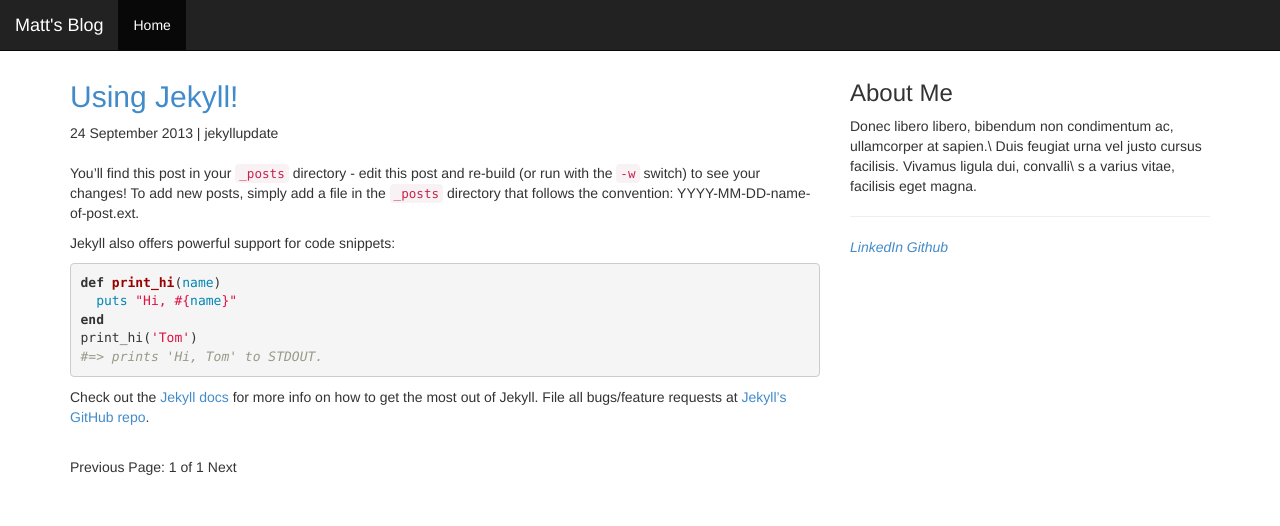
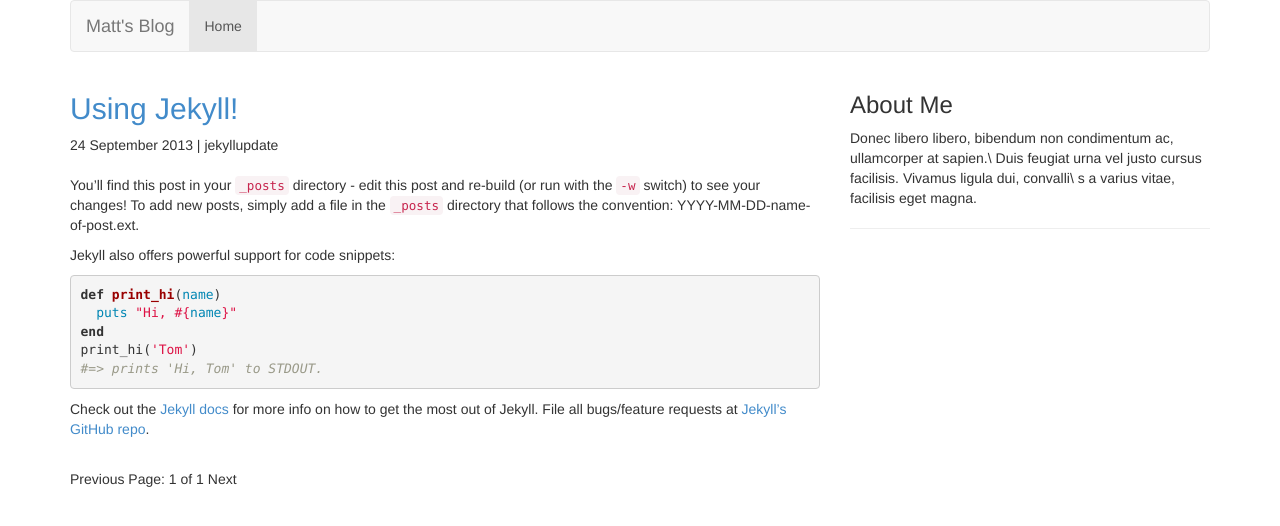
Before and after one commit to mhowell/mhowell.github.io, a Jekyll site: the page built from index.html, in a window 1280 px wide. Shown: the top 526 px of the page. Built offline with Jekyll 4.4.1, drawn with Linux system fonts in a browser that asks for light colours; nearby versions of some CDN libraries; Markdown is read by kramdown in place of the engine named in the settings; the list of posts is cut into pages by our own code.

Commit message:
Update Nav Bar and social links

```diff
--- a/_includes/header.html
+++ b/_includes/header.html
@@ -1,4 +1,6 @@
-<nav class="navbar navbar-inverse navbar-fixed-top" role="navigation">
+<div class="navbar-wrapper">
+<nav class="navbar navbar-default" role="navigation">
+	<div class="contianer">
 	<div class="navbar-header">
 	  	<button type="button" class="navbar-toggle" data-toggle="collapse" data-target=".navbar-collapse">
 	    	<span class="icon-bar"></span>
@@ -12,4 +14,6 @@
 	 		<li class="active"><a href="/">Home</a></li>
 	 	</ul>
 	 </div>
+	 </div>
 </nav>
+</div>
--- a/_includes/sidebar.html
+++ b/_includes/sidebar.html
@@ -7,6 +7,6 @@
 s a varius vitae, facilisis eget magna.</p>
 
 <hr>
-<a class="social" target="_blank" href="http://www.linkedin.com/pub/matthew-howell/13/746/743"><i class="icon-linkedin-sign icon-large"> LinkedIn</i></a>
-<a class="social" target="_blank" href="http://github.com/mhowell"><i class="icon-github-sign icon-large"> Github</i></a>
+<a class="social" target="_blank" href="http://www.linkedin.com/pub/matthew-howell/13/746/743" data-toggle="tooltip" title="LinkedIn"><i class="icon-linkedin-sign icon-2x"></i></a>
+<a class="social" target="_blank" href="http://github.com/mhowell" data-toggle="tooltip" title="Github"><i class="icon-github-sign icon-2x"></i></a>
 </section>
--- a/_layouts/default.html
+++ b/_layouts/default.html
@@ -12,19 +12,15 @@
     <!-- Custom CSS -->
     <link rel="stylesheet" href="/css/bootstrap.min.css">
     <link href="//netdna.bootstrapcdn.com/font-awesome/3.2.1/css/font-awesome.css" rel="stylesheet">
-    <style>
-        body {
-            padding-top: 60px;
-        }
-    </style>
 
 </head>
 <body>
 
 
-{% include header.html %}
+
 
 <div class="container">
+{% include header.html %}
 
     <div class="row">
         <div class="col-md-8">
@@ -51,6 +47,7 @@
 
 </script>
 
+<script src="//ajax.googleapis.com/ajax/libs/jquery/1.10.2/jquery.min.js"></script>
 <script src="/js/bootstrap.min.js"></script>
 </body>
 </html>
```
